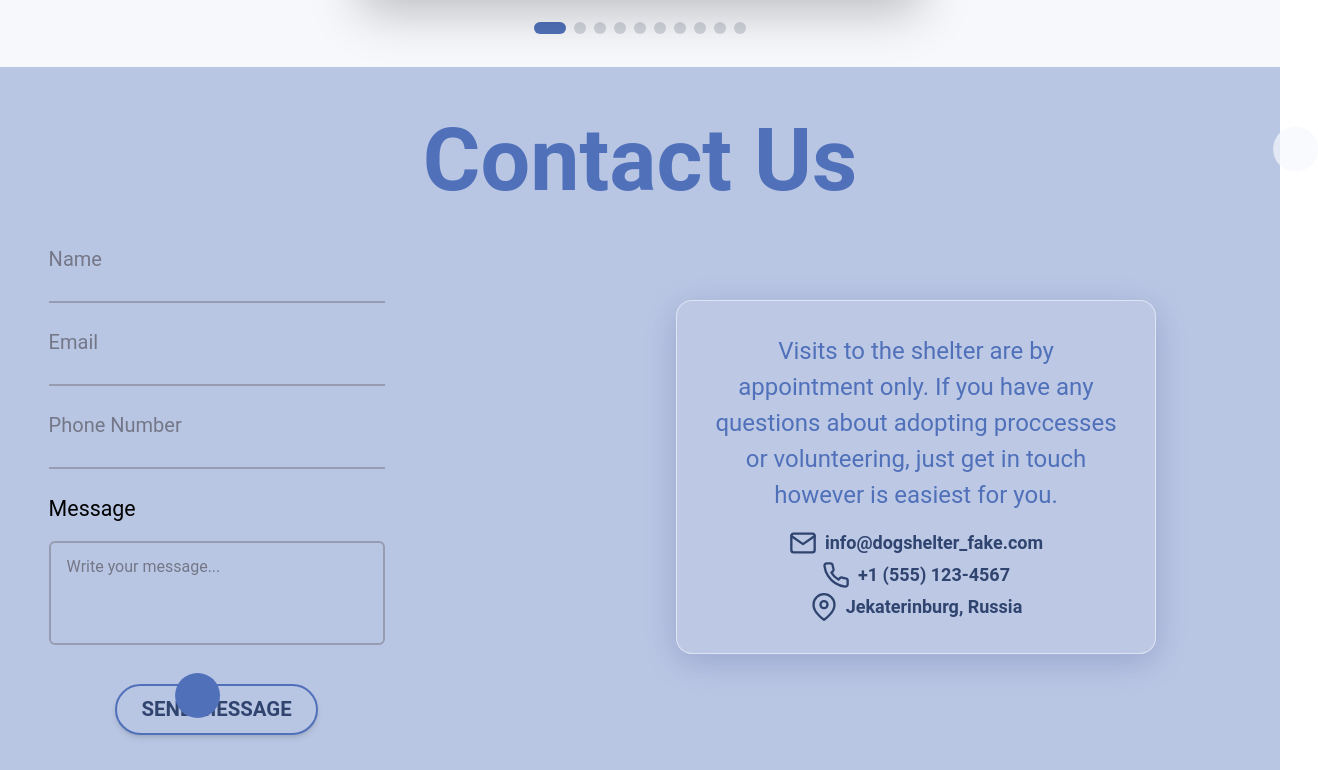
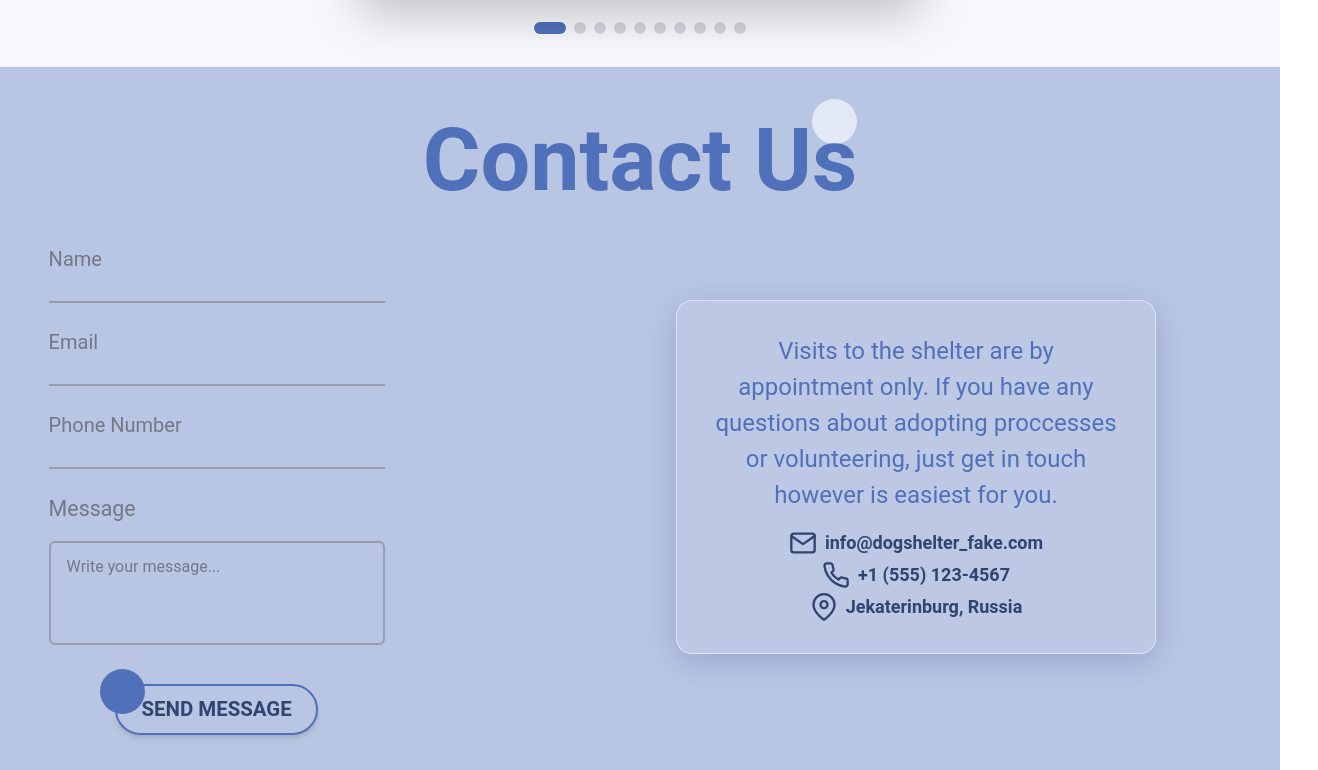
Before and after one commit to bavayra/dog-shelter, a React (Vite) app: page / in a window 1280 px wide. Shown: the part 6370-7140 px from the top of the page, 1318 px wide, since content can reach past the window. Built offline with nearby package versions, Linux system fonts and the light colour scheme; a web font is replaced by a local one.

Commit message:
style/refactor(ContactSection): fixed an issue with relative wrapper, positioned decor circles correctly. Matched message label text color with other labels

```diff
--- a/src/features/ContactSection.tsx
+++ b/src/features/ContactSection.tsx
@@ -83,8 +83,12 @@ const ContactSection = () => {
     }
   };
   return (
-    <section id="contact" className="bg-primary-200 pt-8 pb-10 md:px-6">
-      <div className="xl2:mr-20 3xl:mr-32 mr-6xl-sm 6xl:mr-110 relative">
+    <section
+      id="contact"
+      className="bg-primary-200 relative pt-8 pb-10 md:px-6"
+    >
+      <div className="flex justify-center">
+        <div className="relative w-fit">
           <DecorativeCircle
             sizeVariant="xxs"
             color="primary-50"
@@ -94,10 +98,11 @@ const ContactSection = () => {
             opacity={70}
             className="circle-contact-xxs"
           />
-      </div>
-      <h2 className="contact-heading text-fluid-contact-heading text-primary-500 relative z-11 text-center leading-snug font-bold">
+          <h2 className="contact-heading text-fluid-contact-heading text-primary-500 relative z-11 leading-snug font-bold">
             Contact Us
           </h2>
+        </div>
+      </div>
       <div className="contact-grid tablet-lg:grid tablet-lg:grid-cols-2 relative flex justify-center md:mx-auto">
         <div className="contact-form-wrapper w-full px-6">
           <form id="contact-form" onSubmit={handleSubmit} className="space-y-2">
@@ -157,7 +162,7 @@ const ContactSection = () => {
             <div>
               <label
                 htmlFor="input-message"
-                className="contact-label mb-4 block"
+                className="contact-label mb-4 block text-neutral-700"
               >
                 Message
               </label>
@@ -176,6 +181,7 @@ const ContactSection = () => {
                 </p>
               )}
             </div>
+            <div className="flex justify-center pt-4">
               <div className="relative">
                 <DecorativeCircle
                   sizeVariant="xxs"
@@ -183,11 +189,8 @@ const ContactSection = () => {
                   top="0"
                   left="0"
                   zIndex={12}
-                className="phone-sm:translate-x-[220%] 3xl:ml-14 4xl:ml-18 5xl:ml-32 5xl:-mt-2 tablet-sm:translate-x-[260%] tablet-lg:translate-x-[120%] tablet-lg:-mt-1 phone:ml-5 translate-x-[150%] translate-y-[20%] md:translate-x-[220%] lg:ml-9 xl:ml-18"
+                  className="-translate-x-1/3 -translate-y-1/3"
                 />
-            </div>
-
-            <div className="flex justify-center pt-4">
                 <Button
                   type="submit"
                   variant="outline"
@@ -198,6 +201,7 @@ const ContactSection = () => {
                 >
                   {isSubmitting ? 'Sending...' : 'SEND MESSAGE'}
                 </Button>
+              </div>
             </div>
 
             {successMessage && (
--- a/src/index.css
+++ b/src/index.css
@@ -453,12 +453,6 @@ html {
       margin-top: clamp(-0.5rem, 0.57vw + -0.682rem, 2.5rem);
       margin-left: clamp(0rem, 0.34vw + 0.727rem, 2rem);
     }
-    .circle-contact-xxs {
-      transform: translateX(clamp(-860%, 482.95vw + -1363.64%, 200%))
-        translateY(clamp(20%, 22.73vw + -3.636%, 70%));
-      margin-top: clamp(-0.75rem, -0.03vw + -0.227rem, 0rem);
-      margin-right: clamp(1.5rem, 1.14vw + 0.845rem, 8rem);
-    }
 
     /* About Section */
     .about-heading {
```
Lines whose indentation alone changed are shown as unchanged.
